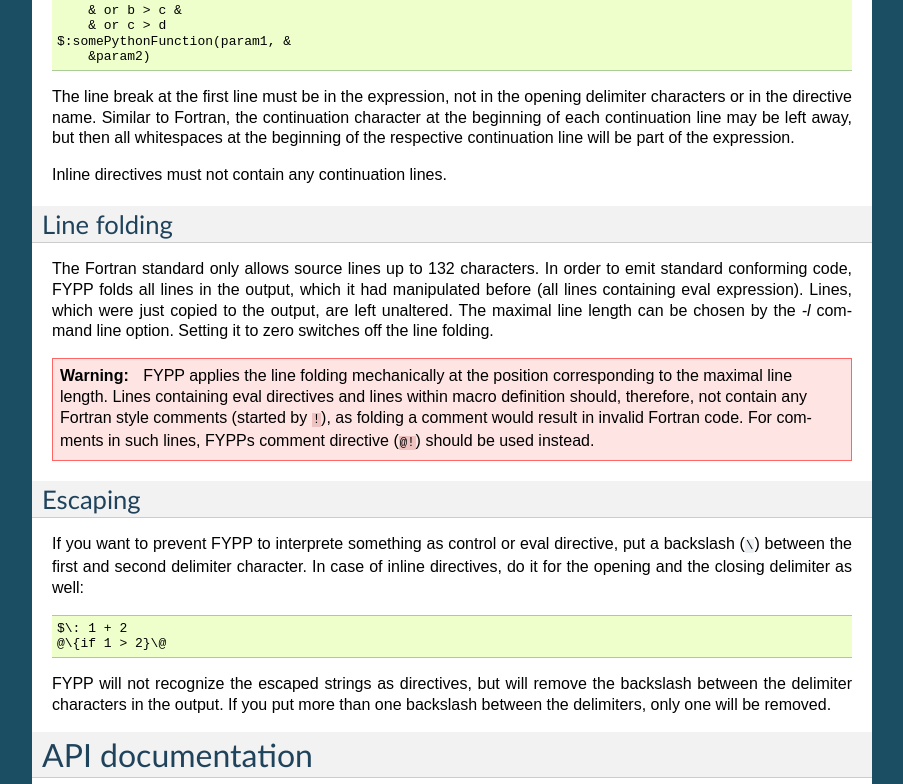
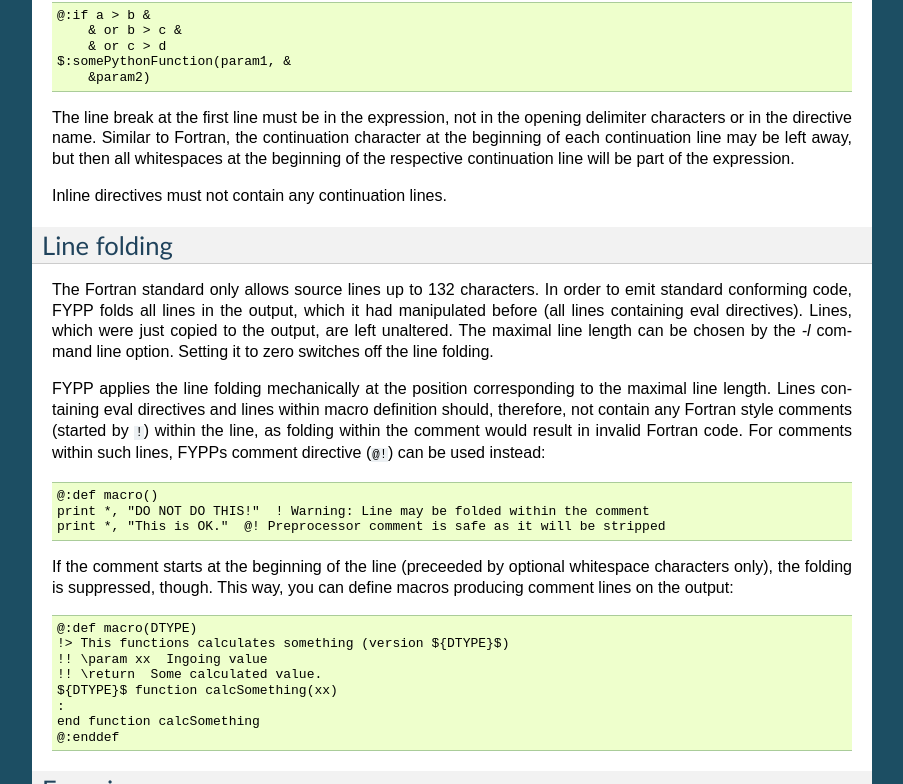
Before and after one commit to aradi/fypp, a Sphinx documentation site: the page built from docs/fypp.rst, in a window 1280 px wide and 900 px high, scrolled down 10514 px, cut to the strip 0-784 px from the top of the window. Shown: the whole strip, without its empty margins (198-1101 px from the left). Built offline with Sphinx 7.4.7, drawn with Linux system fonts in a browser that asks for light colours; some of the changed text lies outside the part shown.

Commit message:
Add folding prevention for comment lines, fix macros without arguments.

```diff
--- a/docs/fypp.rst
+++ b/docs/fypp.rst
@@ -559,8 +559,10 @@
 
 .. warning:: The content of macros is usually inserted via an eval directive and
 	     is accordingly subject to eventual line folding. Macros should,
-	     therefore, not contain any Fortran comments. Use preprocessor
-	     comments (``@!``) instead for commenting.
+	     therefore, not contain any inline Fortran comments. (Comments
+	     starting at the beginning of the line preceeded by optional
+	     whitespaces only are OK, though). Use preprocessor comments
+	     (``@!``) instead.
 
 
 `include` directive
@@ -653,17 +655,34 @@
 
 The Fortran standard only allows source lines up to 132 characters. In order to
 emit standard conforming code, FYPP folds all lines in the output, which it had
-manipulated before (all lines containing eval expression). Lines, which were
+manipulated before (all lines containing eval directives). Lines, which were
 just copied to the output, are left unaltered. The maximal line length can be
 chosen by the `-l` command line option. Setting it to zero switches off
 the line folding.
 
-.. warning:: FYPP applies the line folding mechanically at the position
-	     corresponding to the maximal line length. Lines containing eval
-	     directives and lines within macro definition should, therefore, not
-	     contain any Fortran style comments (started by ``!``), as folding a
-	     comment would result in invalid Fortran code. For comments in such
-	     lines, FYPPs comment directive (``@!``) should be used instead.
+FYPP applies the line folding mechanically at the position corresponding to the
+maximal line length. Lines containing eval directives and lines within macro
+definition should, therefore, not contain any Fortran style comments (started by
+``!``) within the line, as folding within the comment would result in invalid
+Fortran code. For comments within such lines, FYPPs comment directive (``@!``)
+can be used instead::
+
+  @:def macro()
+  print *, "DO NOT DO THIS!"  ! Warning: Line may be folded within the comment
+  print *, "This is OK."  @! Preprocessor comment is safe as it will be stripped
+
+If the comment starts at the beginning of the line (preceeded by optional
+whitespace characters only), the folding is suppressed, though. This way, you
+can define macros producing comment lines on the output::
+
+  @:def macro(DTYPE)
+  !> This functions calculates something (version ${DTYPE}$)
+  !! \param xx  Ingoing value
+  !! \return  Some calculated value.
+  ${DTYPE}$ function calcSomething(xx)
+  :
+  end function calcSomething
+  @:enddef
 
 
 Escaping
```
Also changed, not shown: 2 other files.
